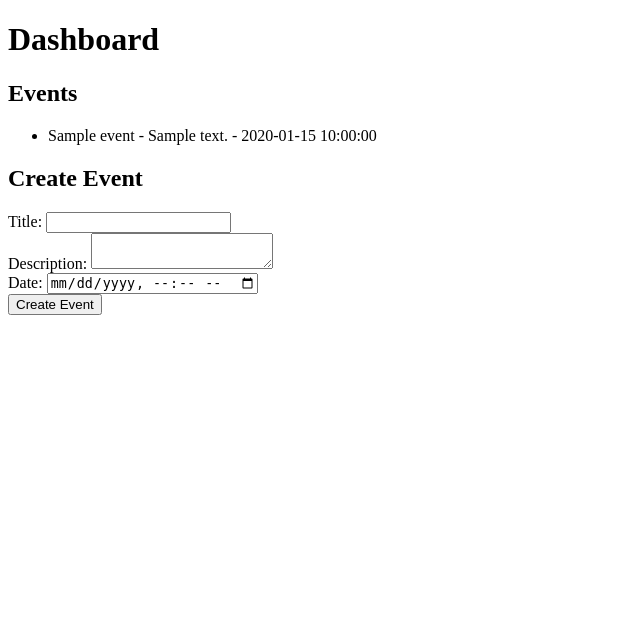
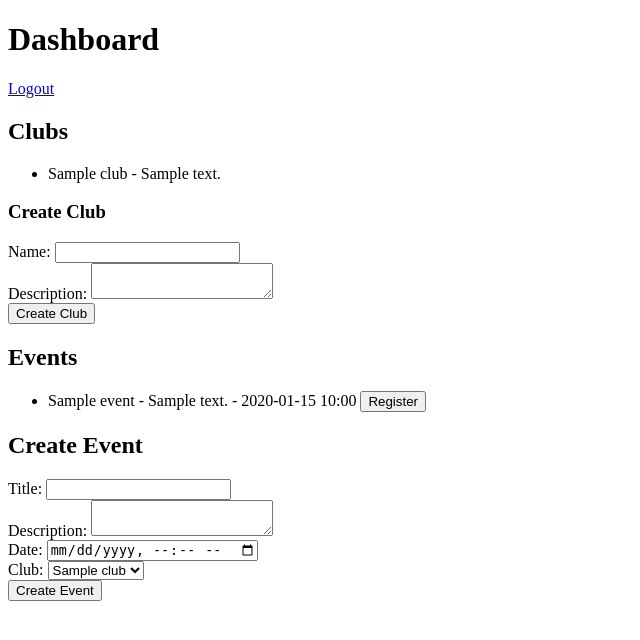
Before and after one commit to hemaasrii05-jpg/Campus-Event-and-Club-Management-Web-Application, a Flask app: page /dashboard in a window 1280 px wide. Shown: the top 640 px of the page, without its empty margins (0-640 px from the left). Run offline with Flask 3, Linux system fonts and the light colour scheme; a user stored in the database is signed in; tables that the repository leaves empty hold one stand-in row (values such as "Sample post").

Commit message:
Hello maha

```diff
--- a/app.py
+++ b/app.py
@@ -1,5 +1,7 @@
 from flask import Flask, render_template, request, redirect, session
-from models import db, User, Event, Registration
+from models import db, User, Event, Registration, Club
+from datetime import datetime
+from werkzeug.security import generate_password_hash, check_password_hash
 
 app = Flask(__name__)
 
@@ -24,7 +26,7 @@ def register():
         user = User(
             username=request.form['username'],
             email=request.form['email'],
-            password=request.form['password']
+            password=generate_password_hash(request.form['password'])
         )
         db.session.add(user)
         db.session.commit()
@@ -35,12 +37,8 @@ def register():
 @app.route('/login', methods=['GET', 'POST'])
 def login():
     if request.method == 'POST':
-        user = User.query.filter_by(
-            email=request.form['email'],
-            password=request.form['password']
-        ).first()
-
-        if user:
+        user = User.query.filter_by(email=request.form['email']).first()
+        if user and check_password_hash(user.password, request.form['password']):
             session['user_id'] = user.id
             return redirect('/dashboard')
 
@@ -52,16 +50,18 @@ def dashboard():
         return redirect('/login')
 
     events = Event.query.all()
-    return render_template('dashboard.html', events=events)
+    clubs = Club.query.all()
+    return render_template('dashboard.html', events=events, clubs=clubs)
 
-@app.route('/create_event', methods=['POST'])
-def create_event():
-    event = Event(
-        title=request.form['title'],
+@app.route('/create_club', methods=['POST'])
+def create_club():
+    if 'user_id' not in session:
+        return redirect('/login')
+    club = Club(
+        name=request.form['name'],
         description=request.form['description'],
-        date=request.form['date'],
         created_by=session['user_id']
     )
-    db.session.add(event)
+    db.session.add(club)
     db.session.commit()
     return redirect('/dashboard')
--- /dev/null
+++ b/requirements.txt
@@ -0,0 +1,2 @@
+Flask==2.3.3
+Flask-SQLAlchemy==3.0.5
--- a/templates/dashboard.html
+++ b/templates/dashboard.html
@@ -7,10 +7,29 @@
 </head>
 <body>
     <h1>Dashboard</h1>
+    <a href="/logout">Logout</a>
+    <h2>Clubs</h2>
+    <ul>
+        {% for club in clubs %}
+        <li>{{ club.name }} - {{ club.description }}</li>
+        {% endfor %}
+    </ul>
+    <h3>Create Club</h3>
+    <form method="POST" action="/create_club">
+        <label for="name">Name:</label>
+        <input type="text" name="name" required><br>
+        <label for="description">Description:</label>
+        <textarea name="description"></textarea><br>
+        <button type="submit">Create Club</button>
+    </form>
     <h2>Events</h2>
     <ul>
         {% for event in events %}
-        <li>{{ event.title }} - {{ event.description }} - {{ event.date }}</li>
+        <li>{{ event.title }} - {{ event.description }} - {{ event.date.strftime('%Y-%m-%d %H:%M') }}
+            <form method="POST" action="/register_event/{{ event.id }}" style="display:inline;">
+                <button type="submit">Register</button>
+            </form>
+        </li>
         {% endfor %}
     </ul>
     <h2>Create Event</h2>
@@ -21,6 +40,12 @@
         <textarea name="description"></textarea><br>
         <label for="date">Date:</label>
         <input type="datetime-local" name="date" required><br>
+        <label for="club">Club:</label>
+        <select name="club_id" required>
+            {% for club in clubs %}
+            <option value="{{ club.id }}">{{ club.name }}</option>
+            {% endfor %}
+        </select><br>
         <button type="submit">Create Event</button>
     </form>
 </body>
```
Also changed, not shown: models.py (+7 -0 lines).
